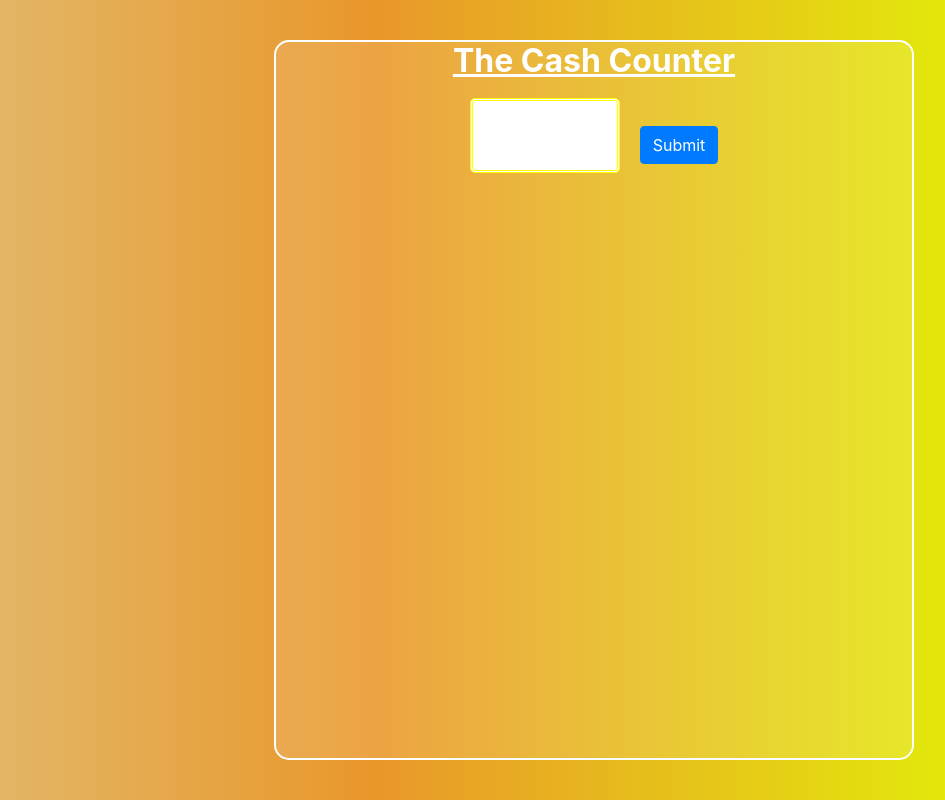
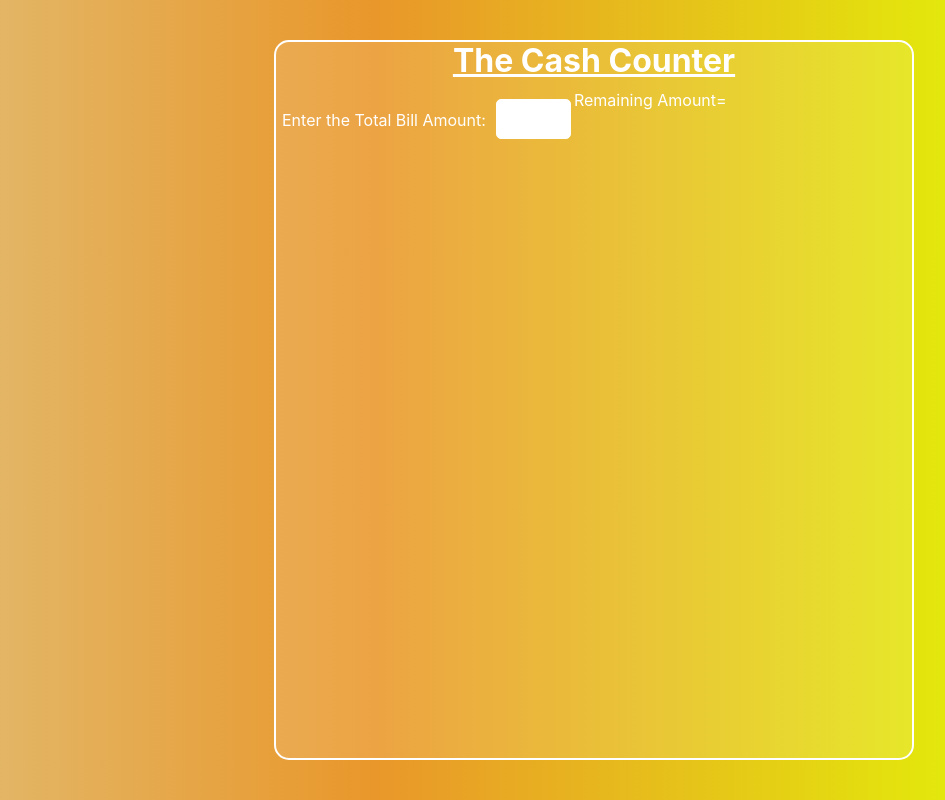
Before and after one commit to KrishnakumarPB/Cash-Counter, a React (Create React App) app: page / in a window 1280 px wide. Shown: the whole page, without its empty margins (46-991 px from the left). Built offline with nearby package versions, Linux system fonts and the light colour scheme.

Commit message:
UI Changes

```diff
--- a/src/App.js
+++ b/src/App.js
@@ -10,6 +10,9 @@ let reminder="";
 let currentamount;
 let i="";
 var value="";
+var label="";
+let amountreceived=""
+let differenceamount="";
 
 currencyarr.sort( function( b,a){
   if(a > b) return 1;
@@ -20,31 +23,52 @@ class App extends Component {
   constructor(){
     super()
       this.state={
-        amount:""
+        billamount:"",
+        receivedamount:"",
+        currencydenominations:""
       }
+      this.receivedInput = React.createRef();
       this.handleChange=this.handleChange.bind(this);
-
+      this.handleSubmit=this.handleSubmit.bind(this)
   }
 handleChange(event){
+    value=event.target.value;
+    label=event.target.name;
+    this.setState({
+      [label]:value ,
+      currencydenominations:""
+    })
+    if(label=="receivedamount")
+    {
+      this.receivedInput.current.focus();
+    }
     denominations={};
     quotient="";
     reminder="";
     currentamount="";
     i="";
-    value="";
-    console.log(event.target);
-    value=event.target.value;
-    this.setState({
-      amount:value,
-      currencydenominations:""
-    })
-    this.handleSubmit=this.handleSubmit.bind(this)
-    this.handleChange=this.handleChange.bind(this)
+
   }
-//************************Logic****************************************
+//****************************************Logic Start*********************************************************
 handleSubmit(){
-currentamount=value;
+  denominations={};
+  quotient="";
+    reminder="";
+    currentamount="";
+    i="";
+  amountreceived=document.getElementById("receivedamount").value;
+  amountreceived=Math.floor(amountreceived)
+  if(amountreceived != "")
+  {
+    console.log(value);
+    value=Math.floor(value)
+    currentamount=amountreceived-value;
+    differenceamount=currentamount;
+    console.log(currentamount);
+    if (currentamount>0)
+    {
       currentamount=Math.floor(currentamount)
+
       for (i=0;i<currencyarr.length;i++)
       {
       if (currencyarr[i]<= currentamount && (reminder ==="" || reminder !==0))
@@ -72,17 +96,61 @@ this.setState({
 
         })
       })
+      console.log(denominations);
     }
+  }
+  const element=document.getElementById("receivedamount")
+  element.value=28;
+  // console.log(element.value={amountreceived})
+}
+//*****************************************Logic Finished************************************************* */
 render(){
+function RcvdAmountContainer(props){
+  const amountbilled=props.amountbilled;
+  if(amountbilled=="")
+  {
+    return(
+      <div></div>
+    )
+  }
+  else{
+    return(
+        <div>
 
+              <label for="receivedamount">Enter the Received Amount:</label>
+              <input className="input" id="receivedamount" type="number" name="receivedamount"
+               ref={props.receivedInput}
+               ></input>
+              <button className="btn btn-primary" onClick={props.handleSubmit}>Submit</button>
 
+        </div>
+    )
+  }
+}
   return (
     <div className="App">
       <div className="container-center">
         <div className="interface">
           <h1>The Cash Counter</h1>
-          <input className="input"  type="number" onChange={this.handleChange} name="amount" value={this.state.amount}></input>
-          <button className="btn btn-primary" onClick={this.handleSubmit}>Submit</button>
+          <table className="input-table">
+            <tr>
+              <td >
+                <label for="billamount">Enter the Total Bill Amount:</label>
+                <input className="input" id="billamount" type="number" onChange={this.handleChange} name="billamount" value={this.state.billamount}></input>
+              </td>
+              <td >
+                <RcvdAmountContainer
+                amountbilled={this.state.billamount}
+                handleSubmit={this.handleSubmit}
+                receivedamount={this.state.receivedamount}
+                />
+              </td>
+            </tr>
+
+                Remaining Amount={differenceamount}
+
+          </table>
+          <h1>{this.state.receivedamount}</h1>
           <div className="result-container">
           {this.state.currencydenominations}
           </div>
--- a/src/style.css
+++ b/src/style.css
@@ -29,16 +29,24 @@ text-decoration: underline;
 {
     margin-left: 20px;
 }
+.input-table
+{
+    margin-left: 5px;
+    color: white;
+    display: flex;
+    flex-wrap: wrap;
+}
 .input
 {
+    margin-left: 10px;
     margin-top: 10px;
-    height:75px;
-    width:150px;
-    border:  3px solid yellow;
+    height:40px;
+    width:75px;
+    border:  3px solid rgb(255, 255, 253);
     border-radius: 5px;
     color:black;
     border-style:double;
-    font-size: 35px;
+    font-size: 20px;
     font-weight: 600;
     text-align: center;
 }
@@ -58,7 +66,7 @@ input::-webkit-inner-spin-button {
   }
 .result-container
 {
- position:initial;
+position:initial;
 display: flex;
 justify-content: center;
 align-items: center;
```
Lines whose indentation alone changed are shown as unchanged.
